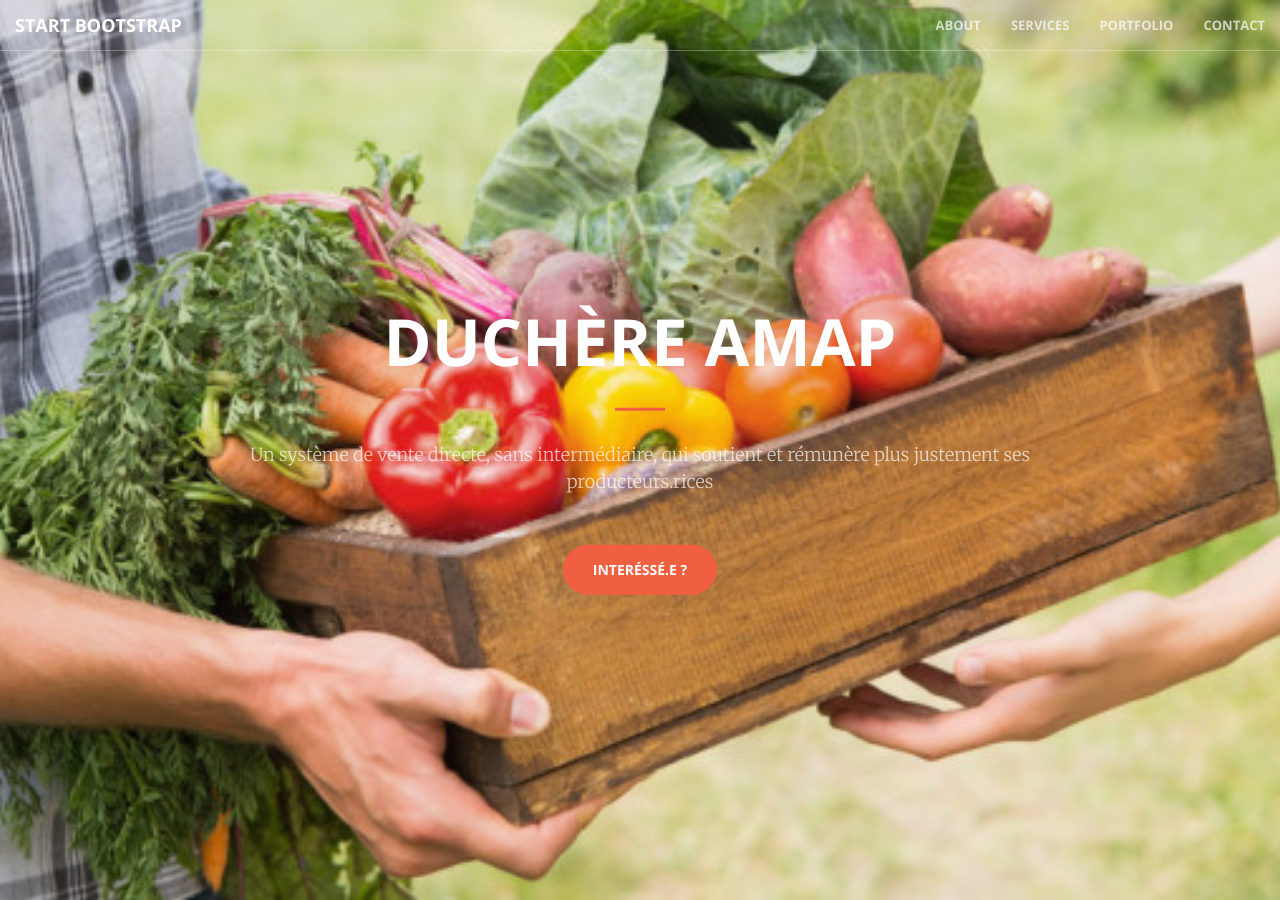
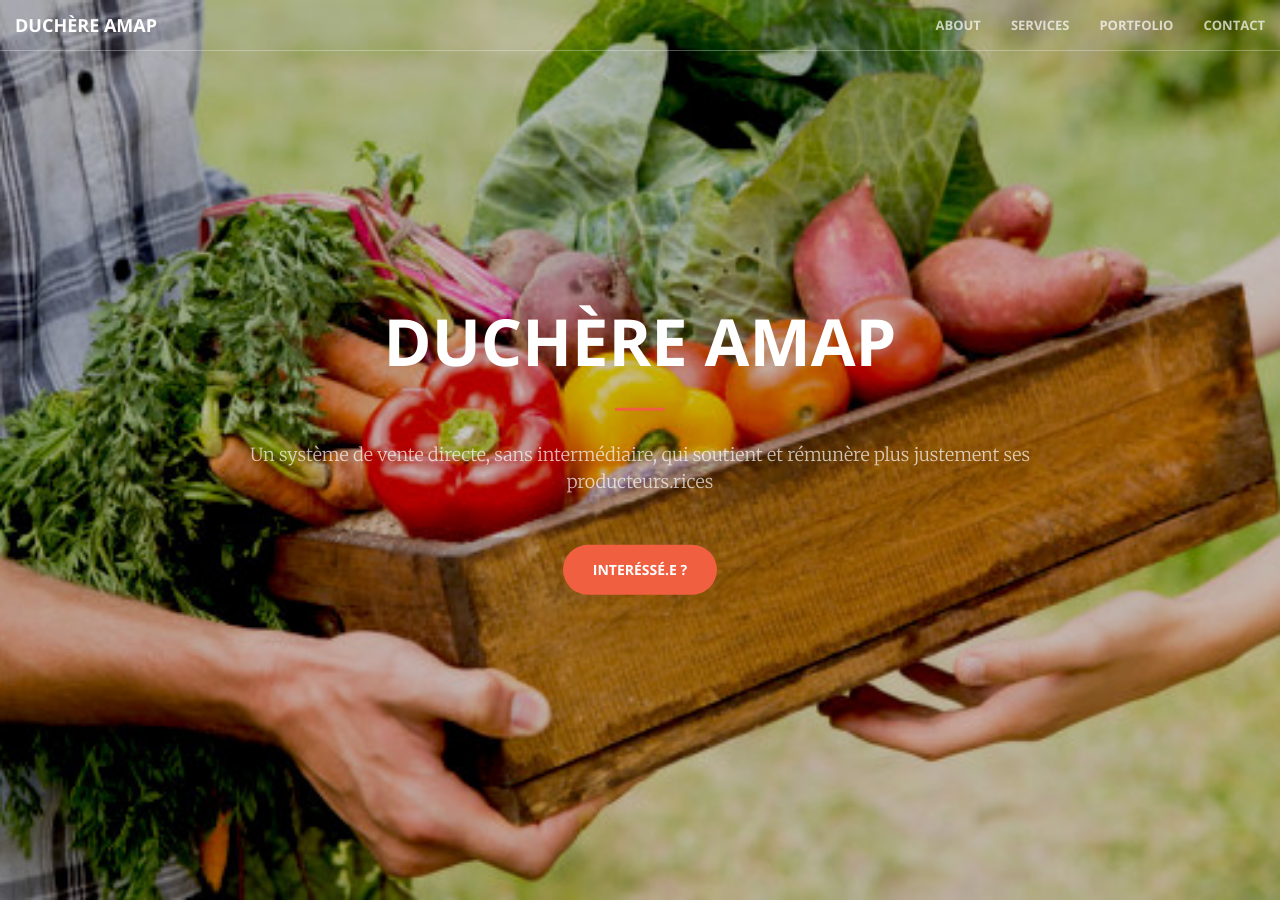
Before and after one commit to JustJerem/website_amap, a Jekyll site: the page built from index.html, in a window 1280 px wide and 900 px high. Built offline with Jekyll 4.4.1, drawn with Linux system fonts in a browser that asks for light colours.

Commit message:
Change image and text

```diff
--- a/_includes/head.html
+++ b/_includes/head.html
@@ -6,7 +6,7 @@
     <meta name="description" content="">
     <meta name="author" content="">
 
-    <title>Creative - Start Bootstrap Theme</title>
+    <title>DUCHÈRE AMAP</title>
 
     <!-- Bootstrap Core CSS -->
     <link rel="stylesheet" href="css/bootstrap.min.css" type="text/css">
--- a/_includes/nav.html
+++ b/_includes/nav.html
@@ -8,7 +8,7 @@
                 <span class="icon-bar"></span>
                 <span class="icon-bar"></span>
             </button>
-            <a class="navbar-brand page-scroll" href="#page-top">Start Bootstrap</a>
+            <a class="navbar-brand page-scroll" href="#page-top">DUCHÈRE AMAP</a>
         </div>
 
         <!-- Collect the nav links, forms, and other content for toggling -->
```
Also changed, not shown: img/header.jpeg.
